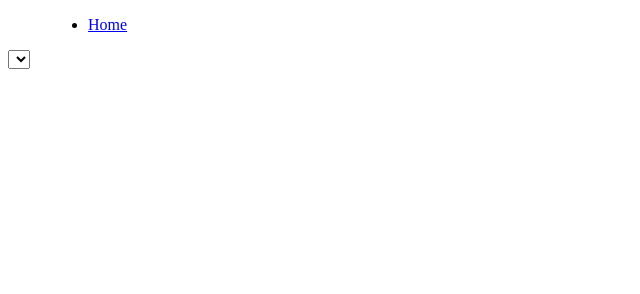
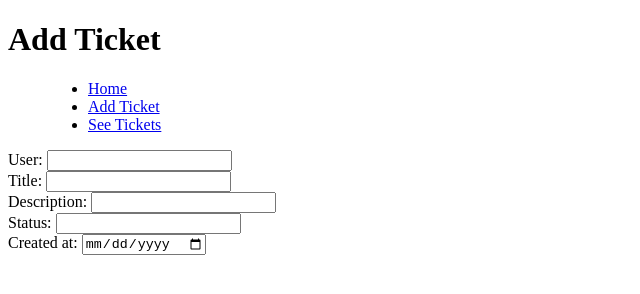
Before and after one commit to Pute008/Eksamen_Vaar_2026_Oybiten, a website: page hidden/addTicket.html in a window 1280 px wide. Shown: the whole page, without its empty margins (0-640 px from the left). Drawn offline with Linux system fonts and the light colour scheme; files that its build step writes are made by us from their sources.

Commit message:
html for adding ticket
making the html for addticket.html

```diff
--- a/hidden/addTicket.html
+++ b/hidden/addTicket.html
@@ -3,18 +3,38 @@
 <head>
     <meta charset="UTF-8">
     <meta name="viewport" content="width=device-width, initial-scale=1.0">
-    <title>Document</title>
+    <title>Add Ticket</title>
+    <link rel="stylesheet" href="style.css">
+    <script src="addTicket.js" defer></script>
 </head>
 <body>
+    <header>
+        <h1>Add Ticket</h1>
+    </header>
     <menu>
         <ul>
             <li><a href="home.html">Home</a></li>
+            <li><a href="/addTicket.html">Add Ticket</a></li>
+            <li><a href="/seeTickets.html">See Tickets</a></li>
         </ul>
     </menu>
     <main>
-        <form action="">
-            <label for=""></label>
-            <select name="" id=""></select>
+        <form>
+            <label for="user">User:</label>
+            <input type="text" id="users" required><br>
+            <!-- <select name="user" id="user"></select> -->
+
+            <label for="title">Title:</label>
+            <input type="text" id="status" required><br>
+
+            <label for="description">Description:</label>
+            <input type="text" maxlength="350" id="description" required><br>
+
+            <label for="status">Status:</label>
+            <input type="text" id="status" required><br>
+
+            <label for="created_at">Created at:</label>
+            <input type="date" id="created_at" required><br>
         </form>
     </main>
 </body>
```
Also changed, not shown: app.js (+18 -0 lines), hidden/seeTickets.html (+8 -1 lines), public/home.html (+7 -4 lines), public/index.html (+1 -1 lines), hidden/addTicket.js (added), hidden/seeTickets.js (added), public/script.js (added), 1 other file.
